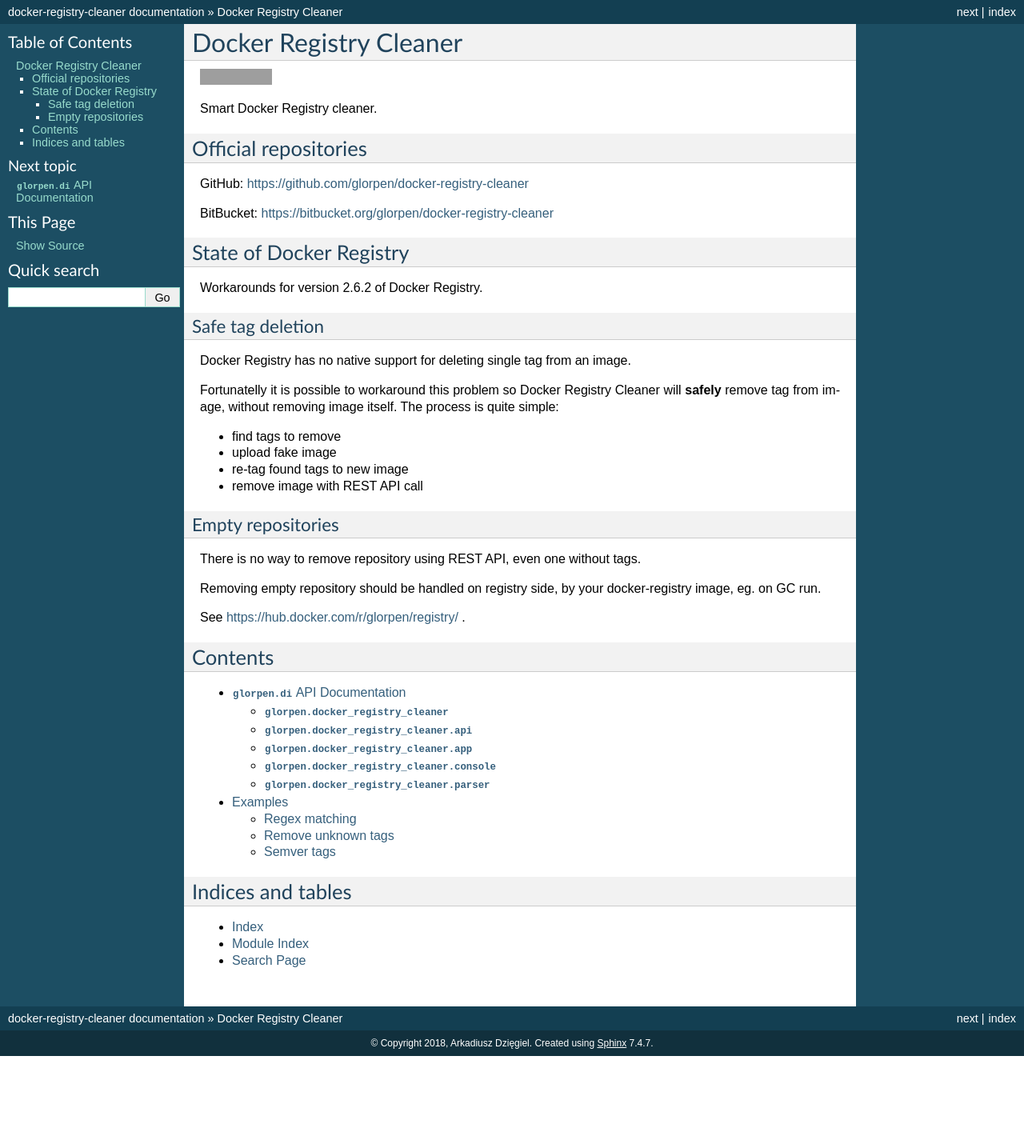
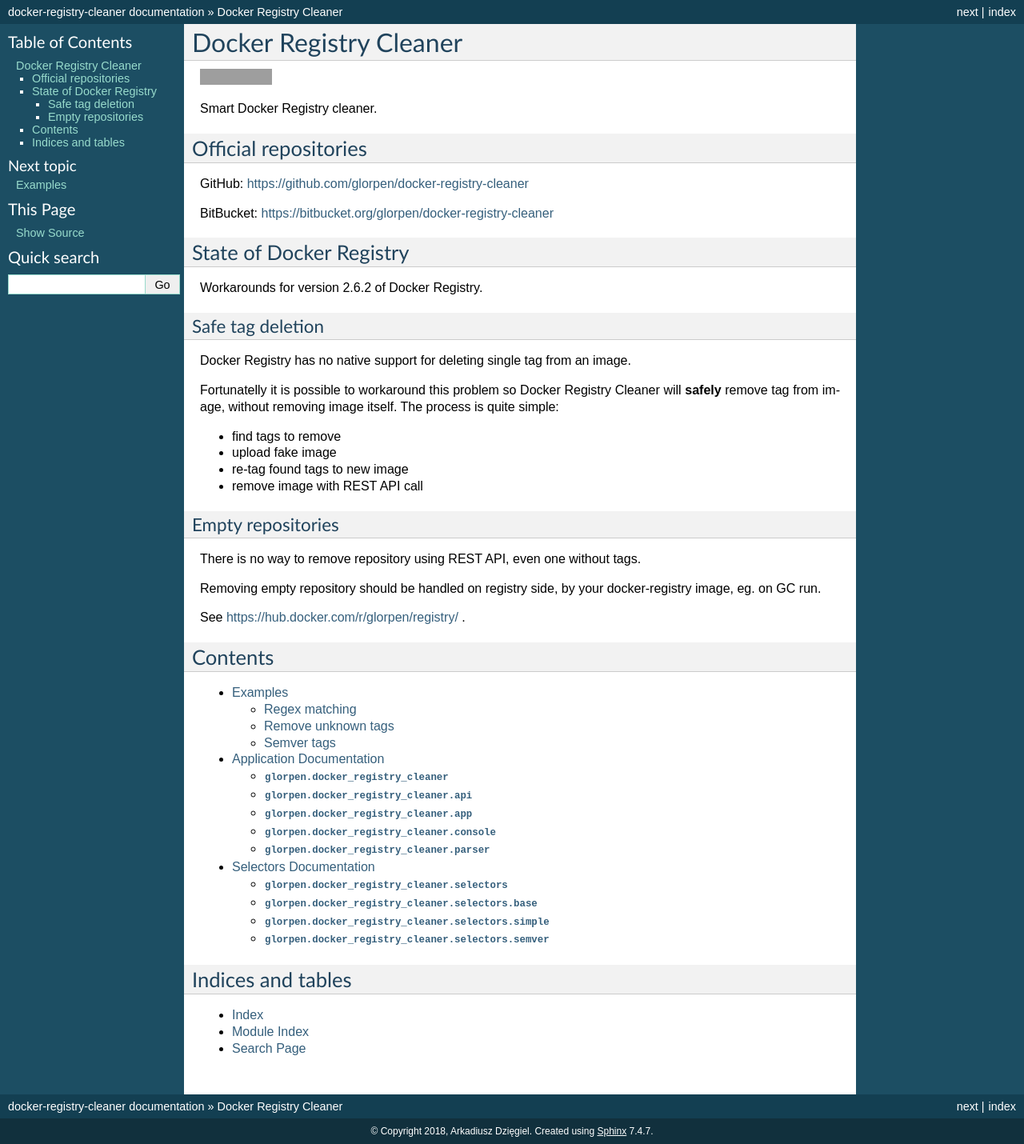
Before and after one commit to glorpen/docker-registry-cleaner, a Sphinx documentation site: the page built from doc/index.rst, in a window 1280 px wide. Shown: the whole page at 80% size. Built offline with Sphinx 7.4.7, drawn with Linux system fonts in a browser that asks for light colours; the version number could not be read and is left out; before the commit the page ends 1320 px from its top, so only the background shows below that; grey boxes are pictures that could not be loaded.

```diff
--- a/doc/code.rst
+++ b/doc/code/app.rst
@@ -1,10 +1,10 @@
-:mod:`glorpen.di` API Documentation
-***********************************
+Application Documentation
+*************************
 
 :mod:`glorpen.docker_registry_cleaner`
 --------------------------------------
 
-.. automodule:: glorpen.di
+.. automodule:: glorpen.docker_registry_cleaner
 
    .. attribute:: __version__
 
--- /dev/null
+++ b/doc/code/selectors.rst
@@ -0,0 +1,27 @@
+Selectors Documentation
+***********************
+
+:mod:`glorpen.docker_registry_cleaner.selectors`
+------------------------------------------------
+
+.. automodule:: glorpen.docker_registry_cleaner.selectors
+   :members:
+
+:mod:`glorpen.docker_registry_cleaner.selectors.base`
+-----------------------------------------------------
+
+.. automodule:: glorpen.docker_registry_cleaner.selectors.base
+   :members:
+
+:mod:`glorpen.docker_registry_cleaner.selectors.simple`
+-------------------------------------------------------
+
+.. automodule:: glorpen.docker_registry_cleaner.selectors.simple
+   :members:
+
+:mod:`glorpen.docker_registry_cleaner.selectors.semver`
+-------------------------------------------------------
+
+.. automodule:: glorpen.docker_registry_cleaner.selectors.semver
+   :members:
+   :no-inherited-members:
--- a/doc/index.rst
+++ b/doc/index.rst
@@ -49,8 +49,9 @@ Contents
 .. toctree::
    :maxdepth: 2
 
-   code.rst
    usage.rst
+   code/app.rst
+   code/selectors.rst
 
 
 Indices and tables
```
Also changed, not shown: 1 other file.
